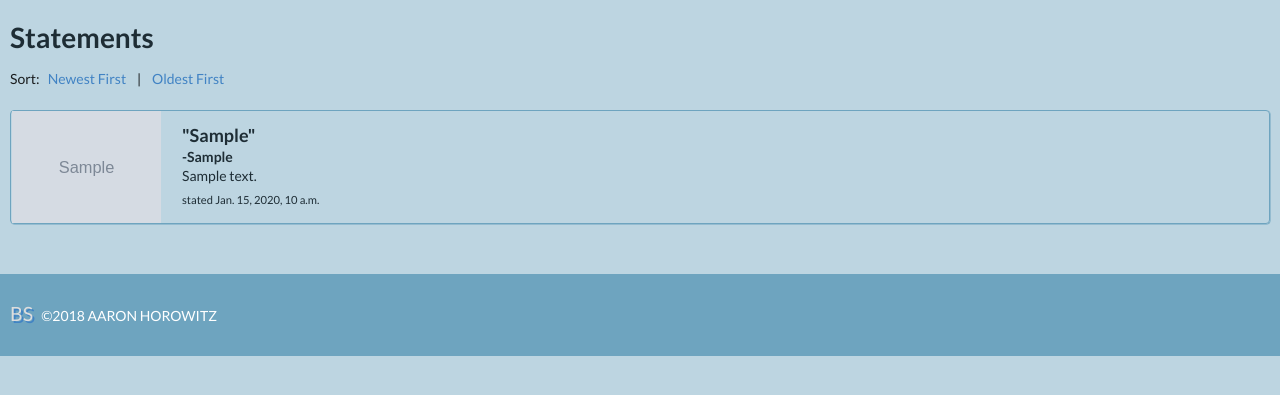
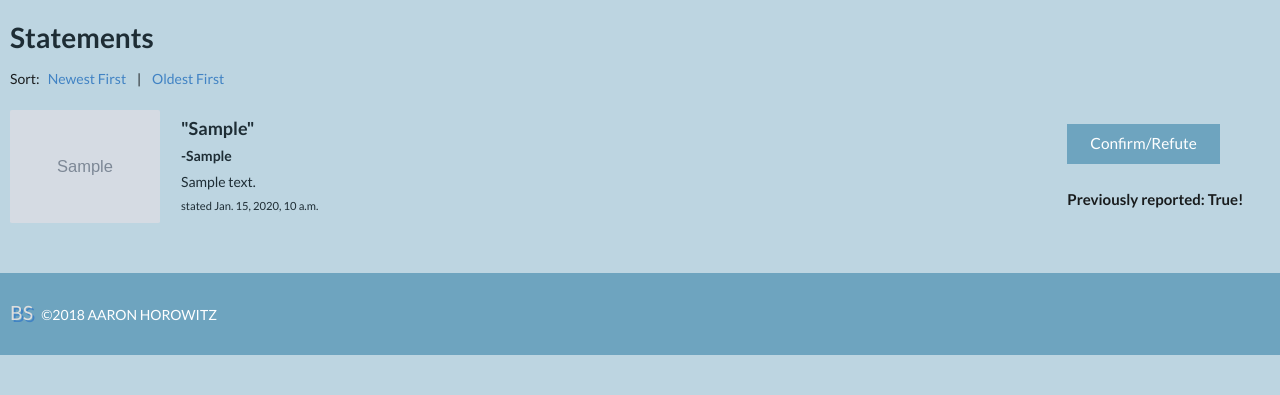
Before and after one commit to aaronhorowitz3/boldstatements, a Django app: page / in a window 1280 px wide. Shown: the part 221-616 px from the top of the page. Run offline with Django 3.2, Linux system fonts and the light colour scheme; tables that the repository leaves empty hold one stand-in row (values such as "Sample post"); grey boxes marked "Sample" are stand-in pictures; some libraries are stand-ins or nearby versions.

Commit message:
added dynamic true and false display

```diff
--- a/boldstatements_django/boldstatements/models.py
+++ b/boldstatements_django/boldstatements/models.py
@@ -1,6 +1,7 @@
 from datetime import datetime, timedelta, tzinfo
 from django.db import models
 from django.contrib.auth.models import User
+
 
 # Create your models here.
 class Statement(models.Model):
@@ -11,14 +12,14 @@ class Statement(models.Model):
     link = models.TextField(blank=True)
     datestamp = models.DateTimeField(auto_now_add=True)
     users = models.ManyToManyField(User)
-    TRUE = 'T'
-    FALSE = 'F'
+    TRUE = 'True!'
+    FALSE = 'False!'
     CONFIRMATION_CHOICES = (
         (TRUE, 'True'),
         (FALSE, 'False'),
     )
     confirmation = models.CharField(
-        max_length=2,
+        max_length=6,
         choices = CONFIRMATION_CHOICES,
         blank=True,
     )
--- a/boldstatements_django/boldstatements/static/css/style.css
+++ b/boldstatements_django/boldstatements/static/css/style.css
@@ -53,11 +53,11 @@ nav a:hover {
 }
 
 .false {
-   background-color: red;
+   background-color: red !important;
 }
 
 .true {
-   background-color: green;
+   background-color: green !important;
 }
 
 .main-feed {
@@ -221,3 +221,12 @@ footer {
 .confirmation-data {
    text-align: center;
 }
+
+.feedbutts {
+   margin-right: 50px !important;
+}
+
+.renderer {
+   display: flex;
+   align-items: center;
+}
--- a/boldstatements_django/boldstatements/static/scripts/app.js
+++ b/boldstatements_django/boldstatements/static/scripts/app.js
@@ -20,19 +20,11 @@ $(document).ready(function() {
       newer.addClass('selected')
    })
 
-   let statementContainer = $('#single-statement')
-   let trueRadio = $('#true-radio')
-   let falseRadio = $('#false-radio')
+   let singleStatement = $('#single-statement')
+   let userConf = $('#user-conf')
 
-   trueRadio.change(function() {
-      statementContainer.addClass('true')
-      statementContainer.removeClass('false')
-   })
-
-   falseRadio.change(function() {
-      statementContainer.addClass('false')
-      statementContainer.removeClass('true')
-   })
-
+   if (userConf.innerHTML === "True!") {
+      singleStatement.addClass("true")
+   }
 
 })
--- a/boldstatements_django/boldstatements/templates/boldstatements/statement_feed.html
+++ b/boldstatements_django/boldstatements/templates/boldstatements/statement_feed.html
@@ -6,12 +6,12 @@
    <p>Sort: &nbsp; <a href="#" id="newer">Newest First</a> &nbsp; &nbsp;| &nbsp;&nbsp; <a href="#" id="older">Oldest First</a></p>
    <div class="ui items" id="sorted-feed">
       {% for statement in statements|dictsortreversed:'datestamp' %}
-      <a href="{% url 'statement_detail' pk=statement.pk %}" class="in-sort-order">
       <div class="ui item renderer">
          <div class="ui small image">
             <img src="{{ statement.image.url }}">
          </div>
          <div class="content">
+            <a href="{% url 'statement_detail' pk=statement.pk %}" class="in-sort-order">
                <div class="header"><h3>"{{ statement.prediction }}"</h3></div>
                <div class="meta">
                   <h5>-{{ statement.predictor }}</h5>
@@ -20,19 +20,25 @@
                   <p>{{ statement.description }}</p>
                </div>
                <div class="prediction-date">stated {{ statement.datestamp }}</div>
+            </a>
+         </div>
+         <div>
+            <a href="{% url 'statement_edit' pk=statement.pk %}"><button type="button" name="button" class="ui button logbutts feedbutts">Confirm/Refute</button></a>
+            {% if statement.confirmation %}
+            <h4>Previously reported: <span>{{ statement.confirmation }}</span></h4>
+               {% endif %}
          </div>
       </div>
-      </a>
       {% endfor %}
    </div>
    <div class="hidden ui items" id="reverse-sorted-feed">
       {% for statement in statements|dictsort:'datestamp' %}
-      <a href="{% url 'statement_detail' pk=statement.pk %}" class="in-sort-order">
       <div class="ui item renderer">
          <div class="ui small image">
             <img src="{{ statement.image.url }}">
          </div>
          <div class="content">
+            <a href="{% url 'statement_detail' pk=statement.pk %}" class="in-sort-order">
                <div class="header"><h3>"{{ statement.prediction }}"</h3></div>
                <div class="meta">
                   <h5>-{{ statement.predictor }}</h5>
@@ -41,9 +47,15 @@
                   <p>{{ statement.description }}</p>
                </div>
                <div class="prediction-date">stated {{ statement.datestamp }}</div>
+            </a>
+         </div>
+         <div>
+            <a href="{% url 'statement_edit' pk=statement.pk %}"><button type="button" name="button" class="ui button logbutts feedbutts">Confirm/Refute</button></a>
+            {% if statement.confirmation %}
+            <h4>Previously reported: <span>{{ statement.confirmation }}</span></h4>
+               {% endif %}
          </div>
       </div>
-      </a>
       {% endfor %}
    </div>
 </main>
```
Also changed, not shown: boldstatements_django/boldstatements/templates/boldstatements/statement_detail.html (+3 -5 lines), boldstatements_django/boldstatements/migrations/0011_auto_20180711_2107.py (added), boldstatements_django/boldstatements/migrations/0012_auto_20180711_2116.py (added), boldstatements_django/media/documents/lavarballtattoo.jpg (added). Lines whose indentation alone changed are shown as unchanged.
